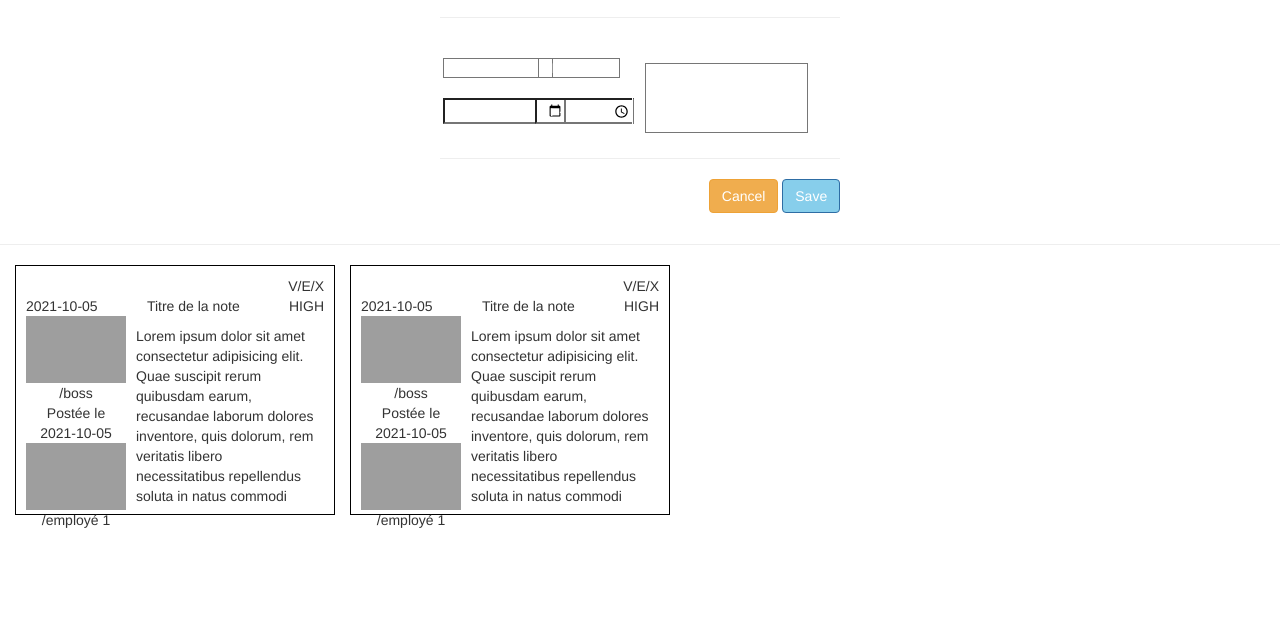
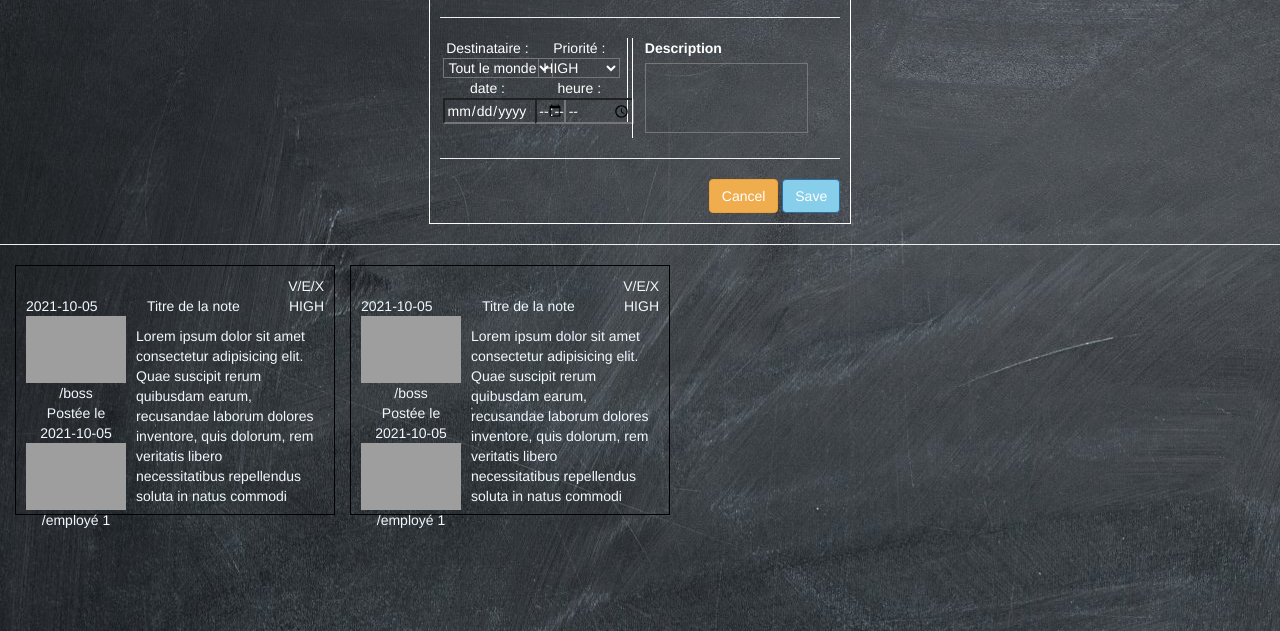
Before and after one commit to champix56/2021_10_05_DHL, a website: page index.html in a window 1280 px wide. Shown: the part 169-800 px from the top of the page. Drawn offline with nearby package versions, Linux system fonts and the light colour scheme; grey boxes are pictures that could not be loaded.

Commit message:
ajout de styles

```diff
--- a/styles/styles.css
+++ b/styles/styles.css
@@ -1,3 +1,7 @@
+body{
+  background-image: url(../img/bg2.jpg);
+  color:aliceblue
+}
 #messages-list,
 .note-content,
 .note-header,
```
